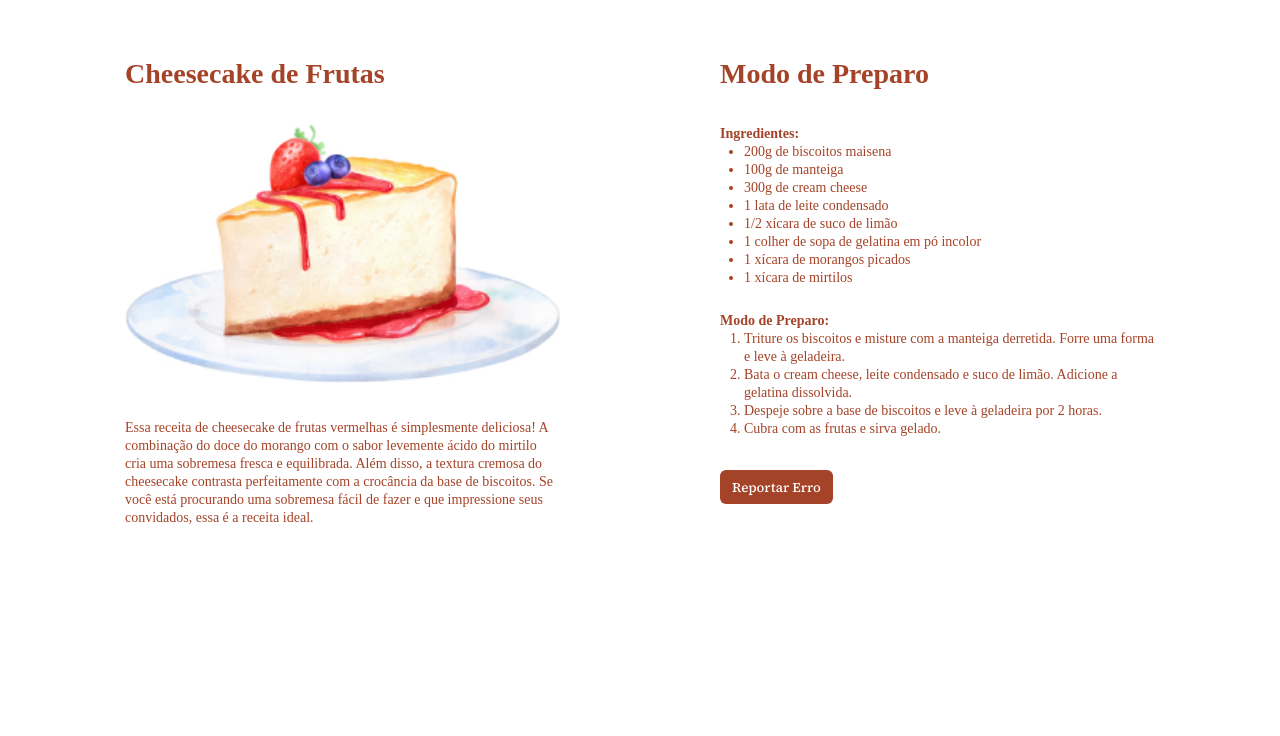
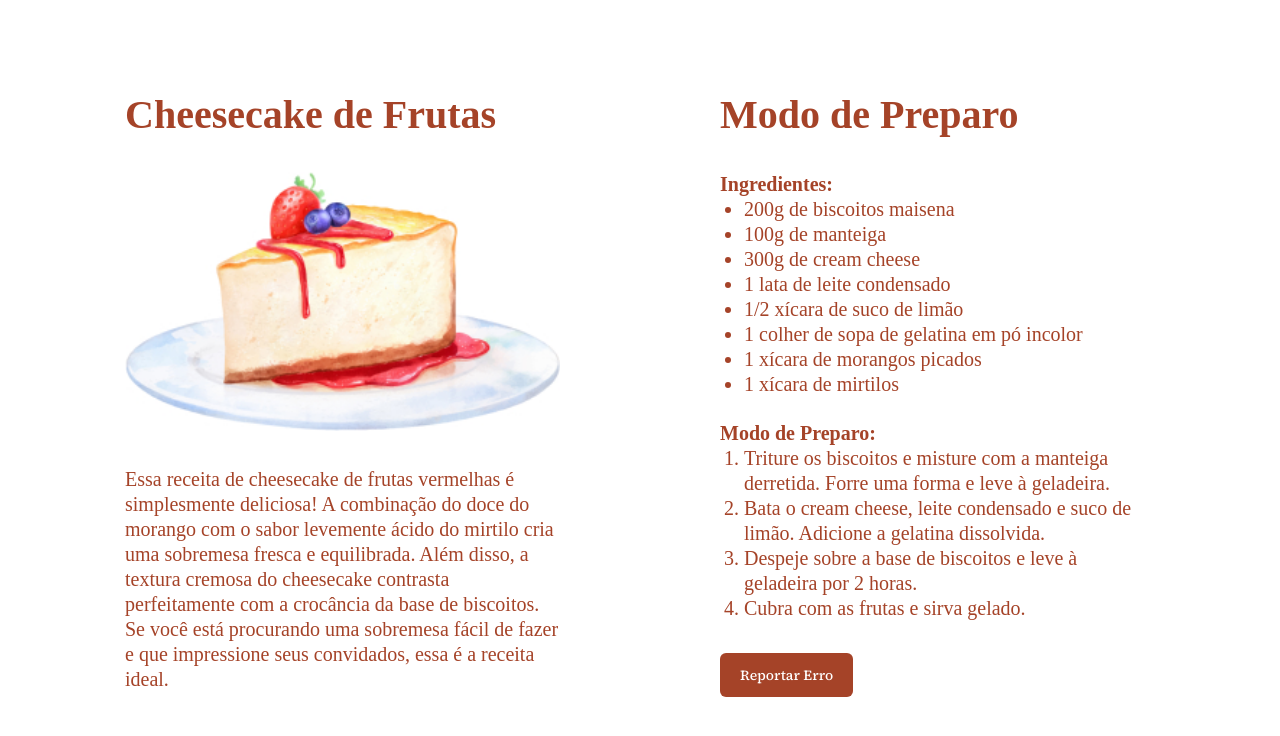
Before and after one commit to nataliacanellas/cheesecake-responsividade-rocketseat, a plain HTML site: page index.html in a window 1280 px wide. Drawn offline with Linux system fonts and the light colour scheme; a web font is replaced by a local one.

Commit message:
Adjusting text style

```diff
--- a/style.css
+++ b/style.css
@@ -69,11 +69,17 @@ button {
   margin-top: 3.2rem;
 }
 
+button:hover {
+  background-color: #79321e;
+}
+
 @media (min-width: 1120px) {
   main {
     flex-direction: row;
     max-width: fit-content;
     gap: 16rem;
+
+    padding: 9rem 6rem;
   }
 
   .recipe {
@@ -83,4 +89,20 @@ button {
   .ingredients {
     max-width: 52.5rem;
   }
+
+  h1, h2 {
+    font-size: 4rem;
+    line-height: 5rem;
+  }
+
+  p, li, strong {
+    font-size: 2rem;
+    line-height: 2.5rem;
+  }
+
+  button {
+    padding: 1rem 2rem;
+    font-size: 1.4rem;
+    line-height: 2.4rem;
+  }
 }
```
